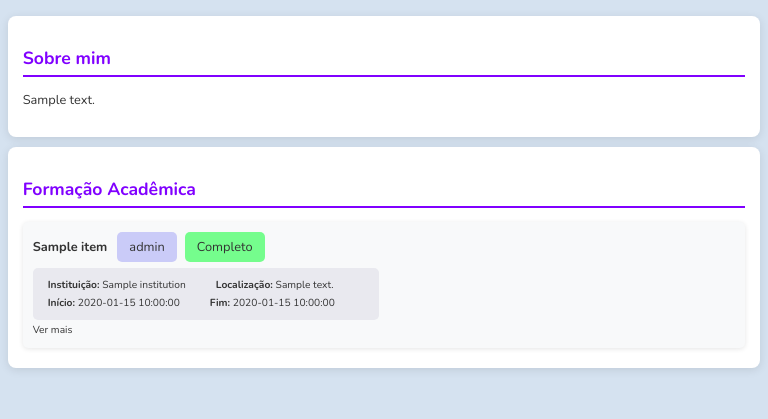
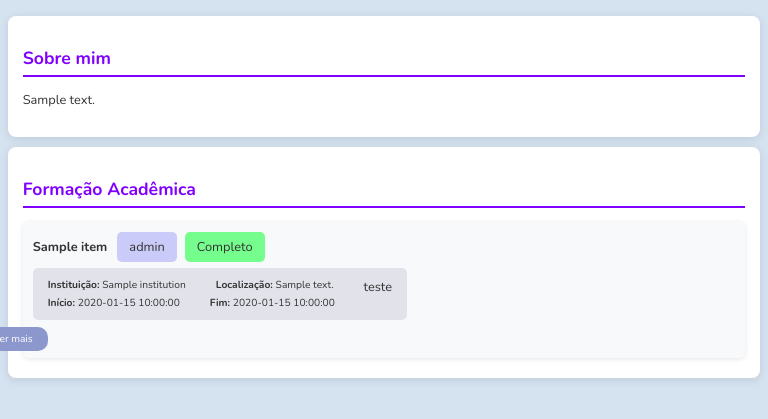
Before and after one commit to meiyo-aru/jinja-curriculum, a FastAPI app: page /get in a window 768 px wide. Shown: the part 244-663 px from the top of the page. Run offline with FastAPI, Linux system fonts and the light colour scheme; a database or web service that is not in the repository returns one stand-in record (values such as "Sample title"); data that the repository does not hold is empty.

Commit message:
ajuste na responsividade - js para botao de ver mais

```diff
--- /dev/null
+++ b/static/script.js
@@ -0,0 +1,48 @@
+window.onload = function(){
+
+    academic_training = document.querySelectorAll(".list-item")
+    collapsed = '-15px'
+    visible = '-70px'
+
+    window.matchMedia('(max-width: 768px)').addEventListener('change', () => {
+        see_more = document.querySelectorAll('.see-more')
+        see_more.forEach(element => {
+            if(window.matchMedia('(max-width: 768px)').matches){
+                element.style.right = ''
+            } else {
+                element.style.right = collapsed
+            }
+        });
+    })
+
+    academic_training.forEach(element => {
+        element.addEventListener("mouseenter", () => { // when mouse enter the container of academic_trainings show the .see-more
+            const width = window.matchMedia('(min-width: 768px)').matches
+            if(width){
+                see_more = element.querySelector('.see-more')
+                see_more.style.right = visible
+            }
+        })
+        element.addEventListener("mouseleave", () => { // when mouse leave the container of academic_trainings collapse the .see-more
+            const width = window.matchMedia('(min-width: 768px)').matches
+            if(width){
+                see_more = element.querySelector('.see-more')
+                see_more.style.right = collapsed
+            }
+        })
+        element.querySelector('.see-more').addEventListener("click", () => { // when click in .see-more element
+            information_container = element.parentNode.querySelector('.information-container') // get the parent element and search for the .resume-information-container between your childs
+            if (!information_container.querySelector('.see-more')){ // verify if exists .see-more in the information_container
+                information_container.innerHTML += '<div class="">OOOOOOPAAA</div>' // add see more element
+                element.querySelector('.see-more').innerHTML = 'Ver menos' // change the text of see-more
+                collapsed = '90px' // compensation for 'Ver menos' be more bigger than 'Ver mais'
+            } else {
+                information_container.querySelector('.see-more').remove() // remove the see-more element
+                element.querySelector('.see-more').innerHTML = 'Ver mais' // change the text of see-more
+                collapsed = '80px' // back to normal value
+            }
+        })
+
+    });
+
+}
--- a/static/style.css
+++ b/static/style.css
@@ -1,4 +1,14 @@
-@media (min-width: 1000px) {
+@media only screen  and (min-width: 1440px){
+    body {
+        margin: 0;
+        padding: 20px;
+        padding-left: 30vw;
+        padding-right: 30vw;
+        background-color: #d5e2f0;
+        color: #333;
+    }
+}
+@media only screen  and (min-width: 768px) and (max-width:1440px){
     body {
         margin: 0;
         padding: 20px;
@@ -8,7 +18,7 @@
         color: #333;
     }
 }
-@media only screen and (min-width: 500px) and (max-width:1000px) {
+@media only screen and (min-width: 425px) and (max-width:768px) {
     body {
         margin: 0;
         padding: 20px;
@@ -18,7 +28,7 @@
         color: #333;
     }
 }
-@media only screen and (max-width:500px) {
+@media only screen and (max-width:425px) {
     body {
         font-size: smaller;
         margin: 0;
@@ -160,22 +170,103 @@
     50% { border-image-source: linear-gradient(90deg, purple, rgb(25, 0, 255), red, yellow, green, rgb(0, 225, 255)); } /* Invertendo/mudando a ordem para animar */
     100% { border-image-source: linear-gradient(90deg, red, yellow, green, rgb(0, 225, 255), purple, rgb(25, 0, 255)); }
 }
-.item-information-container {
+
+.see-more-container {
+    width: 0px;
+    height: 24px;
+    padding: 2px 0px;
+    position: relative;
+}
+@media (min-width: 768px) {
+    .academic-training-container {
+        display: flex;
+        flex-direction: row;
+    }
+
+    .see-more {
+        width: max-content;
+        height: max-content;
+        background-color: #8c97cd;
+        padding: 5px 18px 5px 30px;
+        border-radius: 0px 10px 10px 0px;
+        position: absolute;
+        right: -15px;
+        margin-top: 5px;
+        z-index: 0;
+        color: white;
+        transition: right 0.2s cubic-bezier(0.18, 0.89, 0.32, 1.28);
+        cursor: pointer;
+    }
+    .information-container  div{
         display: inline-flex;
         flex-wrap: wrap;
         gap: 0px 30px;
 
     }
     .information-container {
-    background-color: #d8d8e17a;
+        background-color: #e2e2eb;
         width: auto;
         max-width: fit-content;
         padding: 10px 15px;
         border-radius: 5px;
-    margin-top: 6px;
         flex-wrap: wrap;
-    display:flex;
+        display: inline-flex;
+        z-index: 1;
+    }
+    .resume-information-container {
+        display: flex;
         flex-direction: column;
+        flex-wrap: wrap;
+        gap: 0px 30px;
+    }
+    .about-container {
+
+    }
+}
+@media (max-width: 768px) {
+    .academic-training-container {
+        display: flex;
+        flex-direction: column;
+    }
+
+    .see-more {
+        width: max-content;
+        height: max-content;
+        background-color: #8c97cd;
+        padding: 5px 15px;
+        border-radius: 10px;
+        position: absolute;
+        margin-top: 5px;
+        z-index: 1;
+        color: white;
+        transition: right 0.2s cubic-bezier(0.18, 0.89, 0.32, 1.28);
+        cursor: pointer;
+    }
+    .information-container  div{
+        display: inline-flex;
+        flex-wrap: wrap;
+        gap: 0px 30px;
+
+    }
+    .information-container {
+        background-color: #e2e2eb;
+        width: auto;
+        max-width: fit-content;
+        padding: 10px 15px;
+        border-radius: 5px;
+        flex-wrap: wrap;
+        display: inline-flex;
+        z-index: 1;
+    }
+    .resume-information-container {
+        display: flex;
+        flex-direction: column;
+        flex-wrap: wrap;
+        gap: 0px 30px;
+    }
+    .about-container {
+
+    }
 }
 .status-level {
     display: inline-flex;
@@ -197,6 +288,7 @@
     display: inline-flex;
     flex-wrap: wrap;
     gap: 10px;
+    margin-bottom: 6px;
 }
 
 button.btn {
--- a/templates/index.html
+++ b/templates/index.html
@@ -14,5 +14,6 @@
 {% include 'header.html' %}
 {% include 'about_me.html' %}
 {% include 'academic_training.html' %}
+<script src="/static/script.js"></script>
 </body>
 </html>
```
Also changed, not shown: templates/academic_training_item.html (+8 -5 lines). Lines whose indentation alone changed are shown as unchanged.
